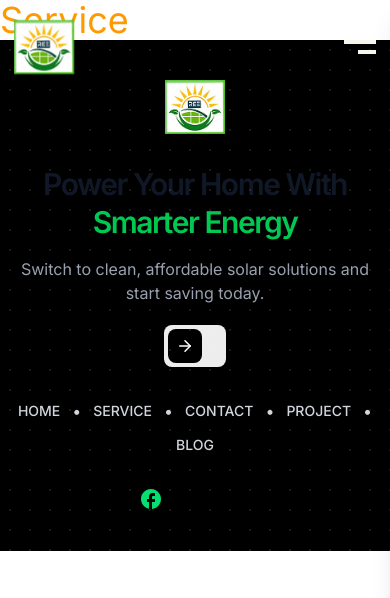
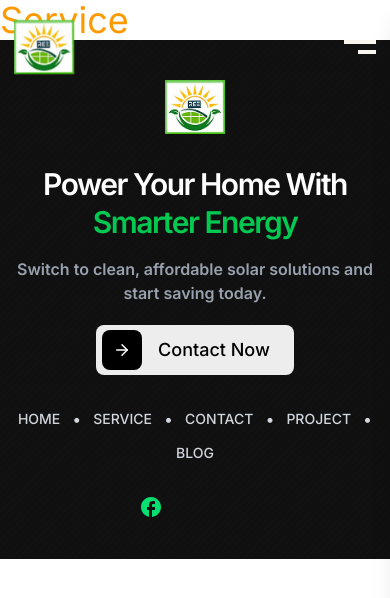
Before and after one commit to Raktim-b/solar-solutions-website, a React (Vite) app: page /service in a window 390 px wide. Shown: the top 598 px of the page. Built offline with nearby package versions, Linux system fonts and the light colour scheme; some icons are missing.

Commit message:
footer updt

```diff
--- a/src/Components/Buttons/SecondaryButton.jsx
+++ b/src/Components/Buttons/SecondaryButton.jsx
@@ -6,11 +6,11 @@ const SecondaryButton = ({ content, className, path }) => {
 
   return (
     <button
-      onClick={() => navigate(path)} // ✅ dynamic
-      className={`flex items-center cursor-pointer gap-2 md:gap-4 bg-[#EDEDED] text-black rounded-lg py-1 md:py-1.25 pl-1 md:pl-1.5 pr-4 md:pr-6 group hover:bg-white transition ${className}`}
+      onClick={() => navigate(path)}
+      className={`flex items-center cursor-pointer gap-4 bg-[#EDEDED] text-black rounded-lg py-1.25 pl-1.5 pr-6 group  transition ${className}`}
     >
       {/* Icon Box */}
-      <span className="bg-black text-white p-2 md:p-2.75 rounded-lg flex items-center justify-center">
+      <span className="bg-black text-white p-2.75 rounded-lg flex items-center justify-center">
         <ArrowRight
           size={18}
           className="transition-transform duration-300 group-hover:translate-x-1"
@@ -18,9 +18,36 @@ const SecondaryButton = ({ content, className, path }) => {
       </span>
 
       {/* Text */}
-      <span className="font-medium text-base md:text-lg">{content}</span>
+      <span className="font-medium text-lg">{content}</span>
     </button>
   );
 };
 
 export default SecondaryButton;
+
+// import { useNavigate } from "react-router-dom";
+// import { ArrowRight } from "lucide-react";
+
+// const SecondaryButton = ({ content, className, path }) => {
+//   const navigate = useNavigate();
+
+//   return (
+//     <button
+//       onClick={() => navigate(path)}
+//       className={`flex items-center cursor-pointer gap-4 relative bg-[#EDEDED] text-black rounded-lg py-1.25 pl-1.5 pr-6 group w-50 h-13 transition ${className}`}
+//     >
+//       {/* Icon Box */}
+//       <span className="bg-black w-1/4 h-11.5 absolute left-1.5 text-white p-2.75 rounded-lg flex items-center justify-center group-hover:w-47 z-10 duration-500">
+//         <ArrowRight
+//           size={18}
+//           className="transition-transform duration-300 group-hover:translate-x-1"
+//         />
+//       </span>
+
+//       {/* Text */}
+//       <span className="font-medium text-lg translate-x-15">{content}</span>
+//     </button>
+//   );
+// };
+
+// export default SecondaryButton;
--- a/src/Components/Footer/Footer.jsx
+++ b/src/Components/Footer/Footer.jsx
@@ -11,14 +11,14 @@ const Footer = () => {
   const navigate = useNavigate();
 
   return (
-    <footer className="bg-black text-white relative py-10 sm:py-20 overflow-hidden z-10">
-      <div
-        className="absolute inset-0 opacity-10
-        bg-[radial-gradient(#ffffff_1px,transparent_1px)]
-        bg-size-[20px_20px]"
+    <footer className="bg-[#101010] text-white  relative py-10 sm:py-20  overflow-hidden z-10">
+      <img
+        src="/Images/Sec-bg.png"
+        alt=""
+        className="absolute inset-0 w-full h-full object-cover"
       />
       <Container>
-        <div className="max-w-15 relative z-2 mx-auto mb-8">
+        <div className="max-w-15 relative z-11 mx-auto mb-8">
           <Link to="/" className="w-full h-full">
             <img
               src={"Images/Logo.png"}
@@ -35,16 +35,17 @@ const Footer = () => {
                 <span className="text-green-500">Smarter Energy</span>
               </>
             }
+            className="text-white"
           />
-          <p className="text-gray-400 mt-4">
+          <p className="text-gray-400 font-semibold text-base sm:text-lg/snug mt-4">
             Switch to clean, affordable solar solutions and start saving today.
           </p>
         </div>
-        <div className="flex items-center justify-center mt-5 sm:mt-8">
+        <div className="flex items-center relative z-11 justify-center mt-5 sm:mt-8">
           <SecondaryButton
-            name="Contact Now"
-            onclick={() => navigate("/contact")}
-            className="text-black hover:text-white"
+            content="Contact Now"
+            path="/contact"
+            className="text-black "
           />
         </div>
         <div className="flex flex-wrap justify-center items-center gap-3 mt-8 text-gray-300 relative z-11">
--- a/src/Pages/Home/News.jsx
+++ b/src/Pages/Home/News.jsx
@@ -12,15 +12,15 @@ const News = () => {
     <section className="py-10 sm:py-30 overflow-hidden min-h-auto lg:min-h-screen relative z-10 bg-white">
       <Container>
         <div className="flex flex-col md:flex-row items-start  justify-between">
-          <PriTitle prititle="Our Blog" className="w-full md:w-1/2" />
+          <PriTitle prititle="Our Blog" className="w-full md:w-2/5" />
           <SubTitle
             subtitle={
               <>
-                <span className="ml-20 md:ml-30">Our Most Recent</span> Posts, Stories,
-                and Expert Insights
+                <span className="ml-20 md:ml-30">Our Most Recent</span> Posts,
+                Stories, and Expert Insights that matter.
               </>
             }
-            className="text-[#242424] w-full md:w-1/2 mt-10! md:my-0!"
+            className="text-[#242424] w-full md:w-3/5 mt-10! md:my-0!"
           />
         </div>
         <div className="grid grid-cols-1 md:grid-cols-3 gap-8 mt-10 md:mt-20">
@@ -54,7 +54,7 @@ const News = () => {
               {/* Title */}
               <CardTitle cardtitle={item.title} />
               {/* Description */}
-              <p className="text-gray-500 mt-2 font-medium text-base sm:text-lg/snug">
+              <p className="text-gray-500 mt-2 font-medium text-base sm:text-lg/normal">
                 {item.desc}
               </p>
             </div>
--- a/src/Pages/Home/QuestionAnswer.jsx
+++ b/src/Pages/Home/QuestionAnswer.jsx
@@ -20,7 +20,7 @@ const QuestionAnswer = () => {
                     <span className="ml-10">Answering your questions</span>{" "}
                     clearly and efficiently
                   </>
-                }
+                }className="mt-8!"
               />
             </div>
 
--- a/src/Pages/Home/Service.jsx
+++ b/src/Pages/Home/Service.jsx
@@ -4,8 +4,10 @@ import SubTitle from "../../Services/Title/SubTitle";
 import { serviceCard } from "../../Services/JSON/ServiceCard";
 import CardTitle from "../../Services/Title/CardTitle";
 import SecondaryButton from "../../Components/Buttons/SecondaryButton";
+import { useNavigate } from "react-router-dom";
 
 const Service = () => {
+  const navigate = useNavigate();
   return (
     <section className="bg-[#101010] py-10 sm:py-30 overflow-hidden min-h-screen relative z-10 ">
       <img
@@ -45,8 +47,9 @@ const Service = () => {
         <div className="mt-10 sm:mt-15 grid grid-cols-1 lg:grid-cols-2 gap-5 md:gap-3">
           {serviceCard.map((item, index) => (
             <div
+              onClick={() => navigate("/service")}
               key={index}
-              className="relative group rounded-lg overflow-hidden h-75 sm:h-120 shadow-md hover:shadow-xl transition"
+              className="relative group cursor-pointer rounded-lg overflow-hidden h-75 sm:h-120 shadow-md hover:shadow-xl transition"
             >
               {/* Image */}
               <img
--- a/src/index.css
+++ b/src/index.css
@@ -4,7 +4,7 @@
 @import "tailwindcss";
 
 body {
-  background: #fff;
+  background: #000;
   font-family: "Inter", sans-serif !important;
   background-color: white;
   overflow-x: hidden;
```
